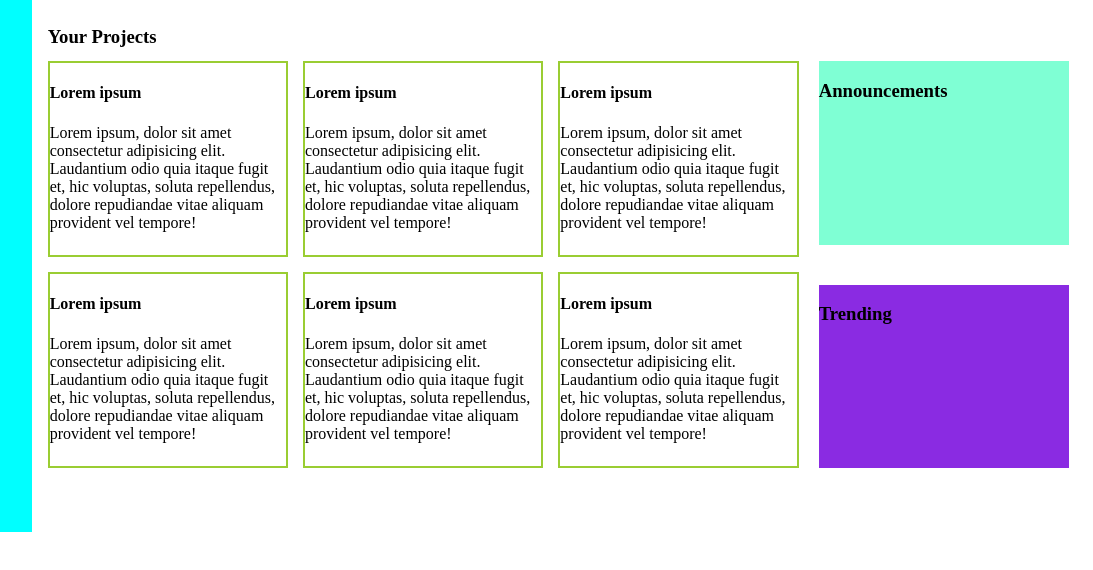
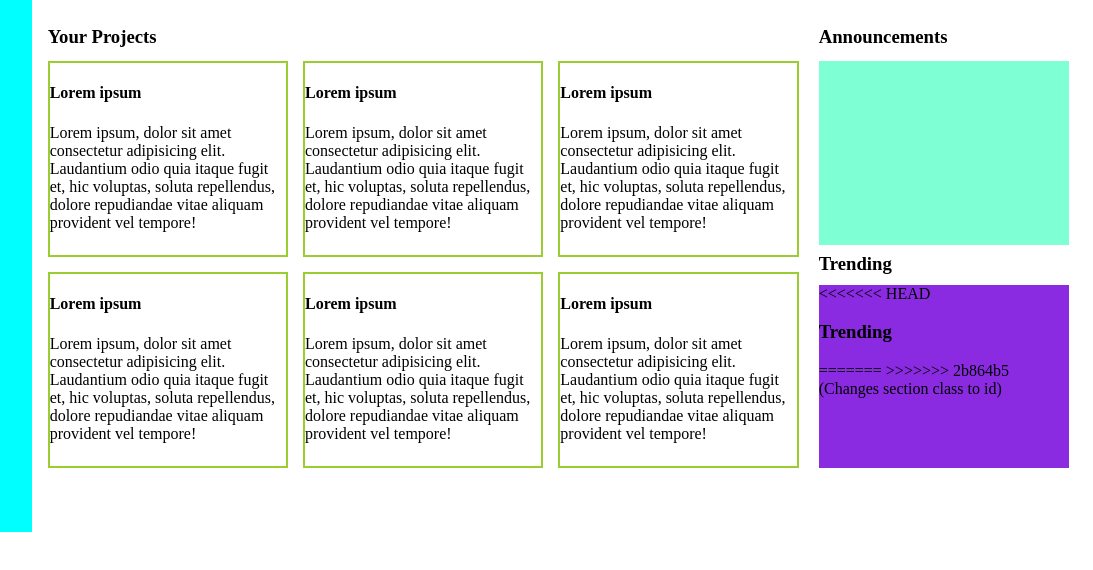
Before and after one commit to GerardoSalinas/Admin-dashboard, a website: page public/index.html in a window 1280 px wide. Shown: the part 118-688 px from the top of the page, 187-1280 px from the left. Drawn offline with Linux system fonts and the light colour scheme.

Commit message:
Changes section class to id
changes class to id in section titles

```diff
--- a/public/index.html
+++ b/public/index.html
@@ -112,13 +112,17 @@
                 </div>
             </div>
             <div class="announcementContainer">
-                <h3 class="announcementSection" >Announcements</h3>
+                <h3 id="announcementSection" >Announcements</h3>
                     <div class="announcements">
                         <!-- dummy text and horizontal separators -->
                     </div>
             </div>
             <div class="trendingContainer">
+<<<<<<< HEAD
                 <h3 class="trendingSection" >Trending</h3>
+=======
+                <h3 id="trendingSection" >Trending</h3>
+>>>>>>> 2b864b5 (Changes section class to id)
                     <div class="trending">
                         <!-- dummy text and horizontal separators -->
                     </div>
```
